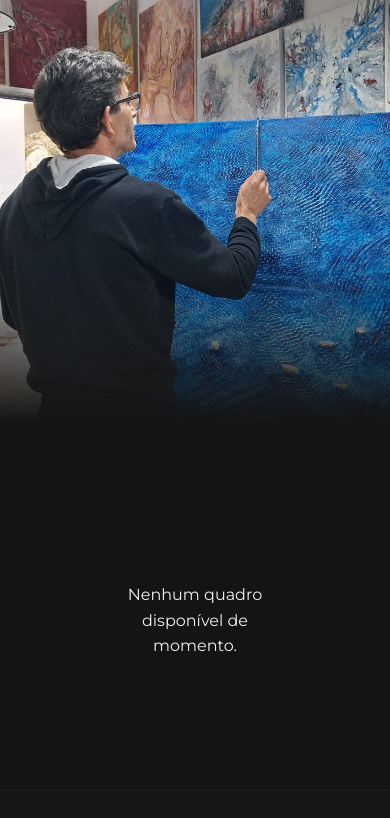
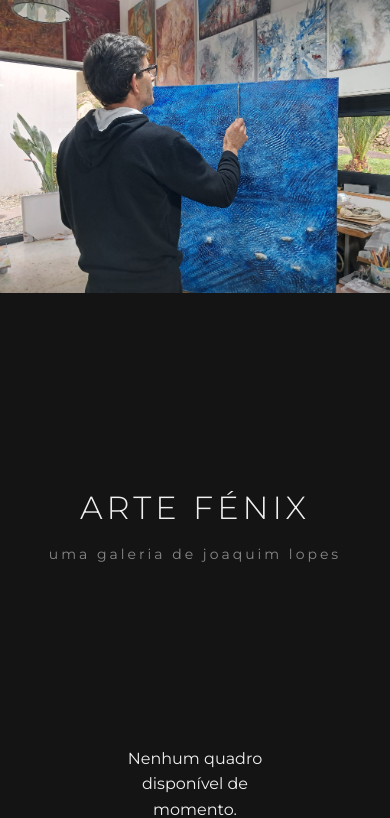
Before and after one commit to filoctete/django-portfolio, a Django app: page / in a window 390 px wide. Shown: the part 60-878 px from the top of the page. Before the commit the page ends 711 px from the top, so only its background shows below. Run offline with Django 5.2, Linux system fonts and the light colour scheme; data that the repository does not hold is empty.

Commit message:
last features suggested by client

```diff
--- a/gallery/static/css/style.css
+++ b/gallery/static/css/style.css
@@ -409,8 +409,11 @@ nav ul li a:hover { color: var(--accent); }
     }
 
     .hero-image {
-        height: 100%;
-        object-fit: cover;
+        width: 100%;
+        height: auto; /* Deixa a altura ser definida pela imagem */
+        max-height: 80vh;
+        object-fit: contain; /* Garante que a imagem aparece toda sem cortes */
+        object-position: center center;
     }
 
     /* 5. QUADROS (Ajuste de tamanho e texto) */
@@ -459,3 +462,32 @@ nav ul li a:hover { color: var(--accent); }
     font-size: 14px !important;
     line-height: 1.6 !important;
 }
+
+
+/* INTRO */
+.gallery-intro {
+    text-align: center;
+    margin-bottom: 80px;
+}
+
+.gallery-intro h1 {
+    font-size: 56px;
+    font-weight: 300;
+    text-transform: uppercase;
+    letter-spacing: 8px;
+    color: var(--text-main);
+    margin-bottom: 10px;
+}
+
+.gallery-intro p {
+    font-size: 18px;
+    color: var(--text-muted);
+    letter-spacing: 3px;
+    text-transform: lowercase; /* Para dar um ar mais artístico/minimalista */
+}
+
+/* Ajuste para mobile */
+@media (max-width: 768px) {
+    .gallery-intro h1 { font-size: 32px; letter-spacing: 4px; }
+    .gallery-intro p { font-size: 14px; }
+}
--- a/gallery/templates/gallery/home.html
+++ b/gallery/templates/gallery/home.html
@@ -1,5 +1,6 @@
 {% extends 'gallery/base.html' %}
 {% load static %}
+{% load gallery_extras %}
 {% block content %}
 <header class="hero-section">
     <div class="hero-image-wrapper">
@@ -9,6 +10,10 @@
         </div>
 </header>
 <div class="gallery-container">
+    <div class="gallery-intro reveal">
+        <h1>Arte Fénix</h1>
+        <p>Uma galeria de Joaquim Lopes</p>
+    </div>
     {% for quadro in quadros %}
     <div class="quadro-card reveal">
         <div class="quadro-img">
@@ -17,11 +22,11 @@
             </a>
         </div>
         <div class="quadro-info">
-            <h2>{{ quadro.titulo }}</h2>
+            <h2>{{ quadro.titulo|style_title }}</h2>
             <p>{{ quadro.descricao }}</p>
             <div class="quadro-meta">
-                <span class="date">{{ quadro.data_criacao|date:"F Y" }}</span>
                 <span class="price">€{{ quadro.preco }}</span>
+                <span class="date" hidden>{{ quadro.data_criacao|date:"F Y" }}</span>
             </div>
         </div>
     </div>
```
Also changed, not shown: gallery/templatetags/gallery_extras.py (added, +17 -0 lines), gallery/templatetags/__init__.py (added).
